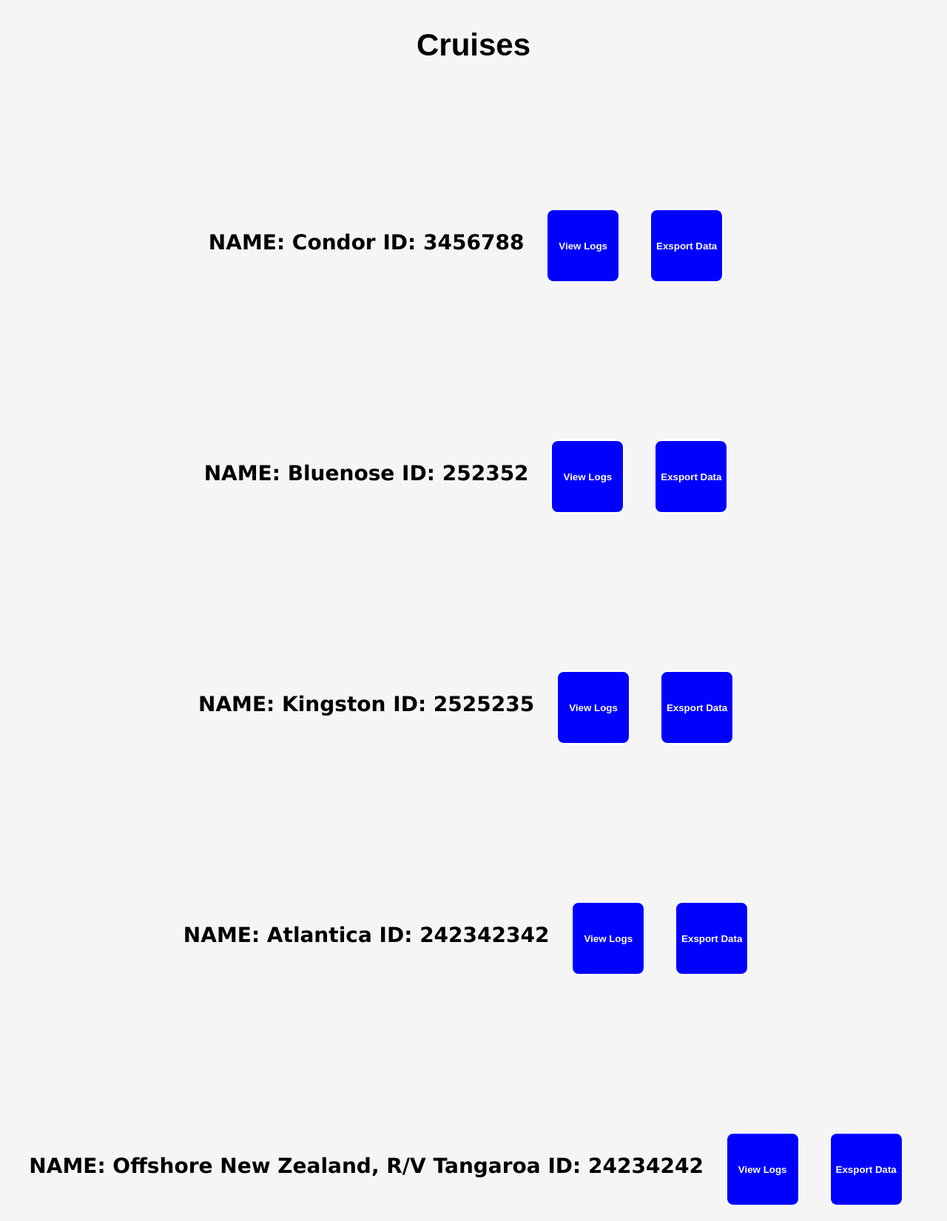
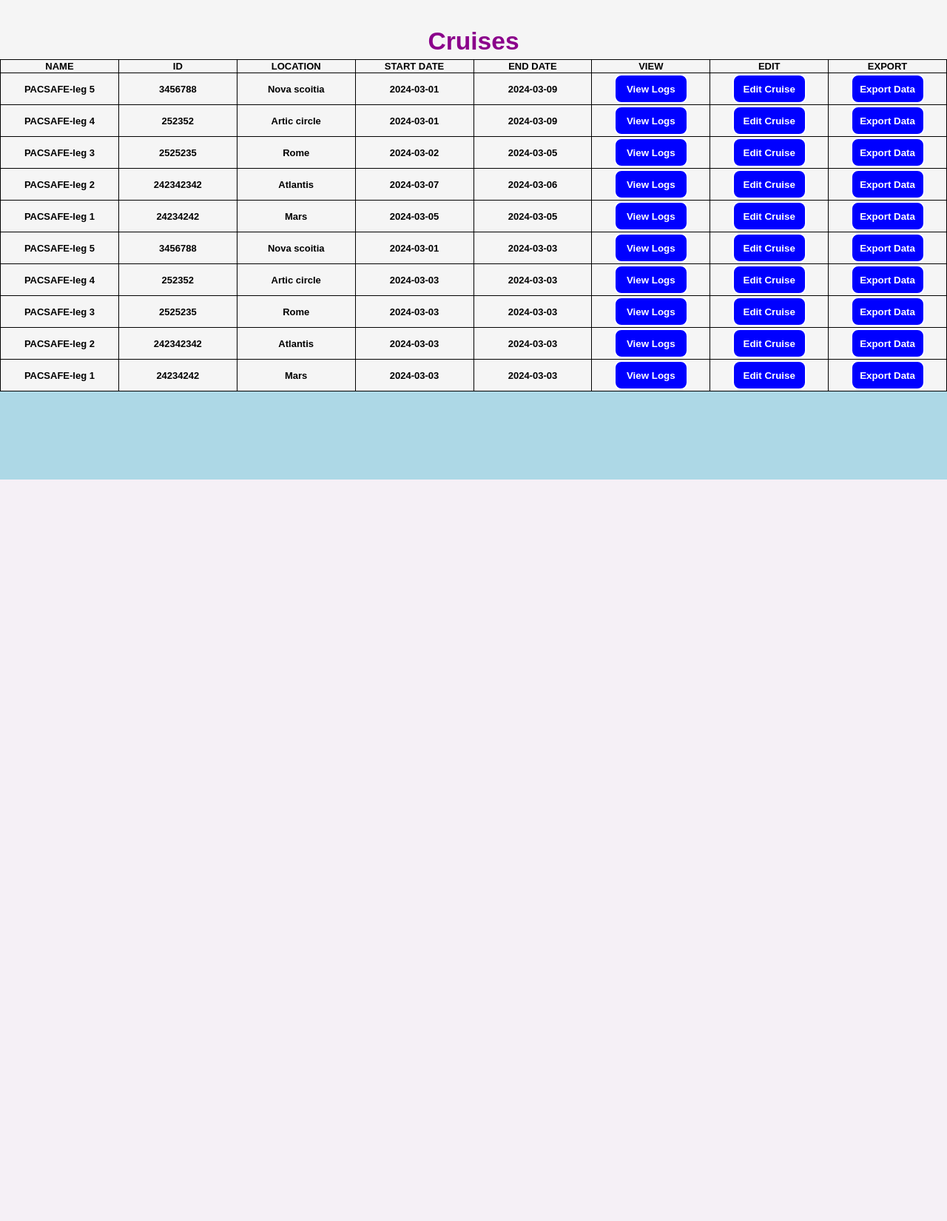
Before and after one commit to nfsi-canada/elogbook, a PHP site: page /HTML/cruiseList.html in a window 1280 px wide. Shown: the part 152-1802 px from the top of the page at 74% size. After the commit the page ends 800 px from the top, so only its background shows below. Run offline with PHP 8.4, Linux system fonts and the light colour scheme; lists and menus that the app fills with data are empty.

Commit message:
further changes and updates to the log list page and the crusie list page

```diff
--- a/CSS/cruiseCreate.css
+++ b/CSS/cruiseCreate.css
@@ -169,7 +169,7 @@ html{
     }
     #done{
         left: 0px;
-        height: 800px;
+        height: 500px;
         width: 100%;
     }
     #dbutt{
--- a/CSS/cruiseList.css
+++ b/CSS/cruiseList.css
@@ -20,6 +20,9 @@ button
 }
 button:hover {
     background-color: darkblue;
+}
+h1{
+    color: darkmagenta;
 }
 /* ===============================
    Mobile Styles: 0px to 768px
@@ -108,7 +111,12 @@ button:hover {
 */
 @media only screen and (max-width: 1500px) and (min-width: 800px)
 {
-    /* donation section */
+    h1 {
+        font-size: larger;
+    }
+    h2{
+        font-size: larger;
+    }
     #cList
     {
         width: 100%;
@@ -129,10 +137,6 @@ button:hover {
         font-size: 1.75rem;
         text-align: center;
     }
-    .cListText-container button
-    {
-        margin-top: 15%;
-    }
     #clItems{
         height: 100%;
     }
@@ -144,7 +148,15 @@ button:hover {
     }
     button{
         width: 100px;
-        height: 100px;
-        margin: 20px;
+        height: 40px;
+    }
+    table {
+        border-collapse: collapse;
+        width: 100%;
+        table-layout: fixed;
+    }
+    table, th, td {
+        border: 1px solid;
+        font-size: small;
     }
 }
--- a/CSS/logs.css
+++ b/CSS/logs.css
@@ -201,4 +201,10 @@ button:hover {
     th:nth-child(7){
         width: 5%;
     }
+    #lButton{
+        width: 80px;
+        height: 40px;
+        margin: 1px;
+        font-size: small;
+    }
 }
--- a/HTML/cruiseList.html
+++ b/HTML/cruiseList.html
@@ -47,7 +47,22 @@
                     <br>
                     <h1>Cruises</h1>
 
-                    <ul id="clItems"></ul>
+                    <table id="clItems">
+
+                        <tr>
+
+                            <th>NAME</th>
+                            <th>ID</th>
+                            <th>LOCATION</th>
+                            <th>START DATE</th>
+                            <th>END DATE</th>
+                            <th>VIEW</th>
+                            <th>EDIT</th>
+                            <th>EXPORT</th>
+
+                        </tr>
+
+                    </table>
 
                 </div>
                 <!-- Sub Flex Container End -->
--- a/javascript/cruiseList.js
+++ b/javascript/cruiseList.js
@@ -1,22 +1,58 @@
-let fakeData = ["Condor", "Bluenose", "Kingston", "Atlantica" , "Offshore New Zealand, R/V Tangaroa"];
-let fakeDataTwo = [3456788, 252352, 2525235, 242342342 , 24234242];
+let fakeData = ["PACSAFE-leg 5", "PACSAFE-leg 4", "PACSAFE-leg 3", "PACSAFE-leg 2" , "PACSAFE-leg 1","PACSAFE-leg 5", "PACSAFE-leg 4", "PACSAFE-leg 3", "PACSAFE-leg 2" , "PACSAFE-leg 1"];
+let fakeDataTwo = [3456788, 252352, 2525235, 242342342 , 24234242, 3456788, 252352, 2525235, 242342342 , 24234242];
+let fakeDataThree = ["Nova scoitia", "Artic circle", "Rome", "Atlantis" , "Mars","Nova scoitia", "Artic circle", "Rome", "Atlantis" , "Mars"];
+
+let fakeDataFour = ["2024-03-01", "2024-03-01", "2024-03-02", "2024-03-07" , "2024-03-05","2024-03-01", "2024-03-03", "2024-03-03", "2024-03-03" , "2024-03-03"];
+let fakeDataFive = ["2024-03-09", "2024-03-09", "2024-03-05", "2024-03-06" , "2024-03-05","2024-03-03", "2024-03-03", "2024-03-03", "2024-03-03" , "2024-03-03"];
 
 let list = document.getElementById("clItems");
+
 for (i = 0; i < fakeData.length; ++i) {
-    let li = document.createElement('li');
-    li.innerText = "NAME: " + fakeData[i] + " " + "ID:" + " " + fakeDataTwo[i] + " " ;
-    list.appendChild(li);
+
+    let tr = document.createElement('tr');
 
 
+    let th = document.createElement('th');
+    let th2 = document.createElement('th');
+    let th3 = document.createElement('th');
+    let th4 = document.createElement('th');
+    let th5 = document.createElement('th');
+
+    th.innerText = fakeData[i];
+    tr.appendChild(th);
+
+    th2.innerText = fakeDataTwo[i];
+    tr.appendChild(th2);
+
+    th3.innerText = fakeDataThree[i];
+    tr.appendChild(th3);
+
+    th4.innerText = fakeDataFour[i];
+    tr.appendChild(th4);
+
+    th5.innerText = fakeDataFive[i];
+    tr.appendChild(th5);
+
+    let viewLogs = document.createElement('th');
     let link = document.createElement('a');
     link.setAttribute('href',"logs.html");
     let button = document.createElement('button');
     button.innerText = "View Logs";
     link.appendChild(button);
-    li.appendChild(link);
+    viewLogs.appendChild(link);
+    tr.appendChild(viewLogs);
 
+    let editCruise = document.createElement('th');
+    let button3 = document.createElement('button');
+    button3.innerText = "Edit Cruise";
+    editCruise.appendChild(button3);
+    tr.appendChild(editCruise);
 
+    let expData = document.createElement('th');
     let button2 = document.createElement('button');
-    button2.innerText = "Exsport Data";
-    li.appendChild(button2);
+    button2.innerText = "Export Data";
+    expData.appendChild(button2);
+    tr.appendChild(expData);
+
+    list.appendChild(tr);
 }
```
Also changed, not shown: HTML/cruiseCreation.html (+16 -8 lines), HTML/logs.html (+13 -3 lines), javascript/logs.js (+17 -5 lines).
